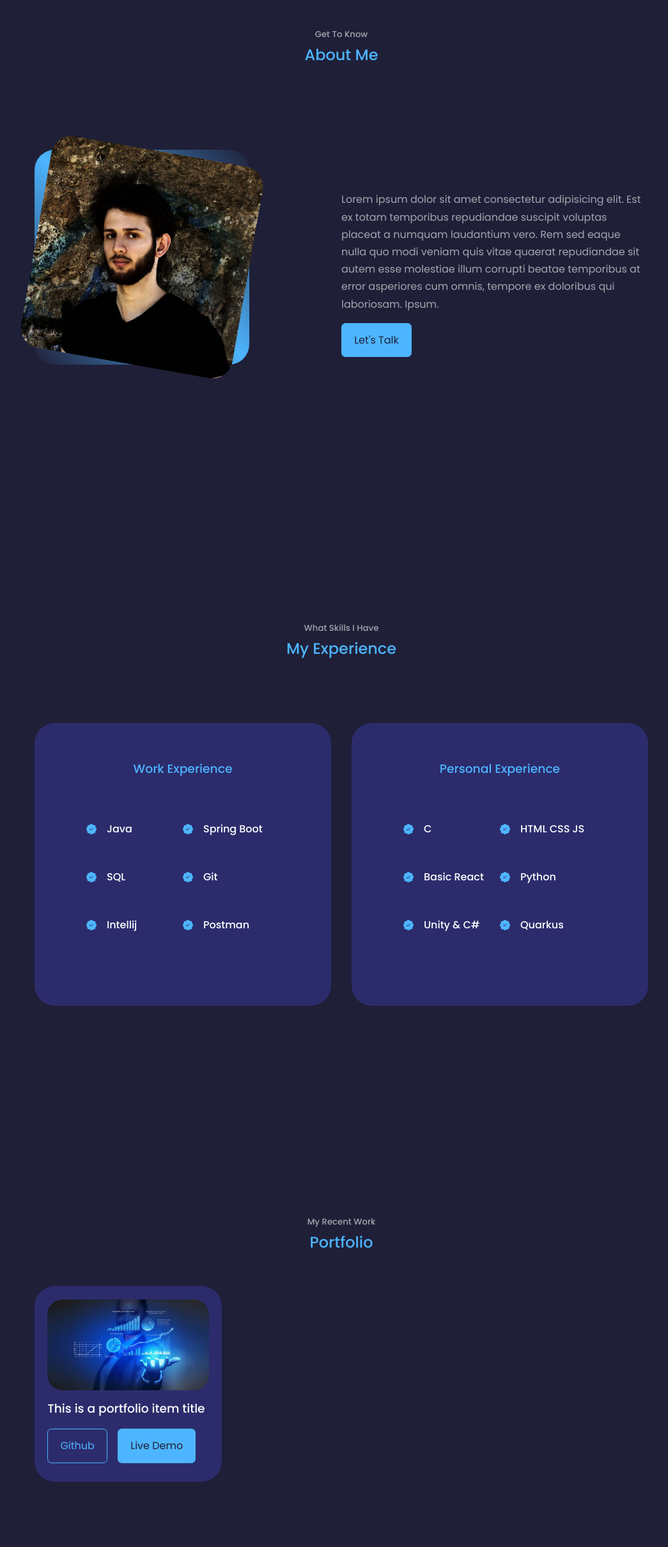
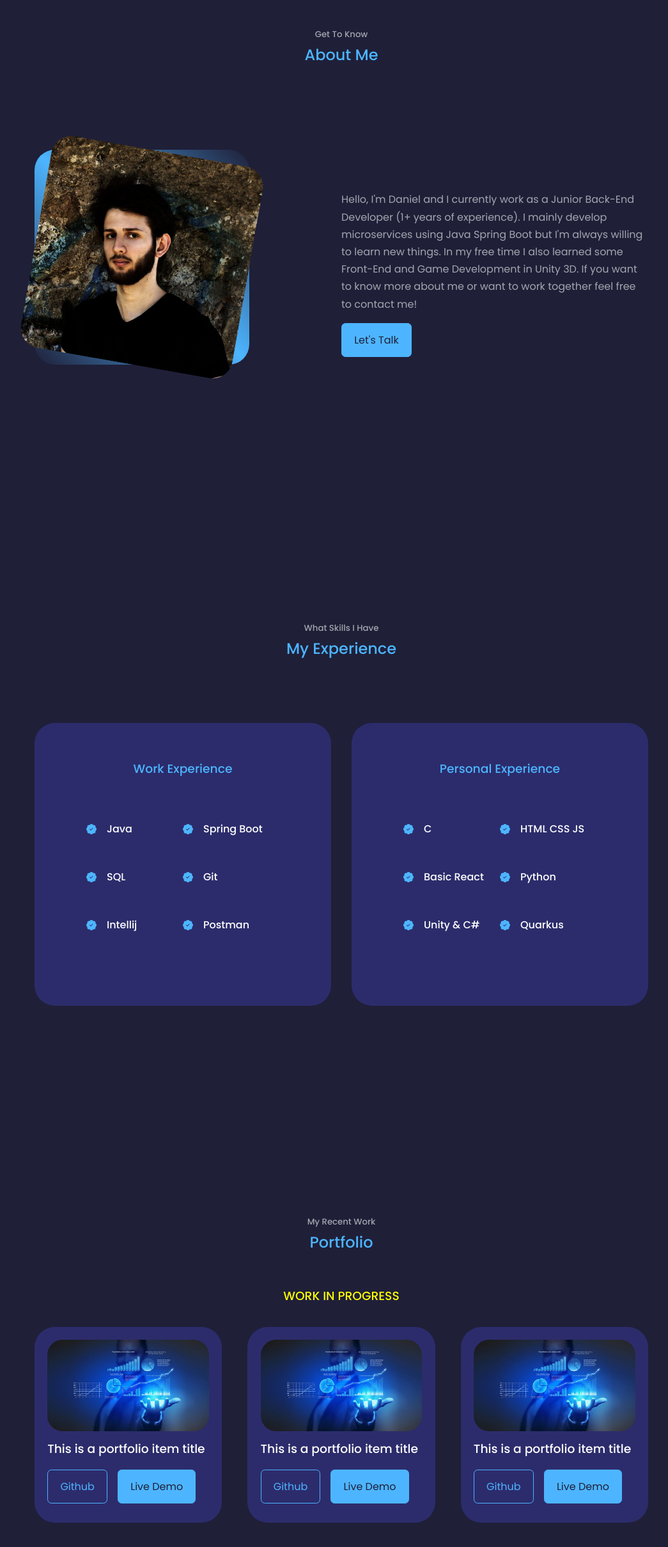
Before and after one commit to danpth/portfolio, a React (Create React App) app: page / in a window 1280 px wide. Shown: the part 917-3335 px from the top of the page at 64% size, without its empty margins (106-1151 px from the left). Built offline with nearby package versions, Linux system fonts and the light colour scheme.

Commit message:
update
about section updated
work in progress disclaimer added to portfolio section

```diff
--- a/src/components/about/About.jsx
+++ b/src/components/about/About.jsx
@@ -13,7 +13,9 @@ const About = () => {
           </div>
         </div>
         <div className="about__content">
-          <p>Lorem ipsum dolor sit amet consectetur adipisicing elit. Est ex totam temporibus repudiandae suscipit voluptas placeat a numquam laudantium vero. Rem sed eaque nulla quo modi veniam quis vitae quaerat repudiandae sit autem esse molestiae illum corrupti beatae temporibus at error asperiores cum omnis, tempore ex doloribus qui laboriosam. Ipsum.</p>
+          <p>
+            Hello, I'm Daniel and I currently work as a Junior Back-End Developer (1+ years of experience). I mainly develop microservices using Java Spring Boot but I'm always willing to learn new things. In my free time I also learned some Front-End and Game Development in Unity 3D. If you want to know more about me or want to work together feel free to contact me!
+          </p>
           <a href="#contacts" className='btn btn-primary'>Let's Talk</a>
         </div>
       </div>
--- a/src/components/portfolio/Portfolio.jsx
+++ b/src/components/portfolio/Portfolio.jsx
@@ -5,6 +5,20 @@ import IMG1 from '../../assets/img1.avif'
 const data = [
   {
     id: 1,
+    image: IMG1,
+    title: 'This is a portfolio item title',
+    github: 'https://github.com/danpth/',
+    demo: 'https://github.com/danpth/'
+  },
+  {
+    id: 2,
+    image: IMG1,
+    title: 'This is a portfolio item title',
+    github: 'https://github.com/danpth/',
+    demo: 'https://github.com/danpth/'
+  },
+  {
+    id: 3,
     image: IMG1,
     title: 'This is a portfolio item title',
     github: 'https://github.com/danpth/',
@@ -17,6 +31,7 @@ const Portfolio = () => {
     <section id='portfolio'>
       <h5>My Recent Work</h5>
       <h2>Portfolio</h2>
+      <h3 className='workinprog'>WORK IN PROGRESS</h3>
 
       <div className="container portfolio__container">
         {
--- a/src/components/portfolio/portfolio.css
+++ b/src/components/portfolio/portfolio.css
@@ -33,6 +33,12 @@
     margin-bottom: 0.6rem;
 }
 
+.workinprog{
+    text-align: center;
+    color: yellow;
+    margin-bottom: 2rem;
+}
+
 /*===Media queries medium size====*/
 @media screen and (max-width: 1024px) {
     .portfolio__container{
```
